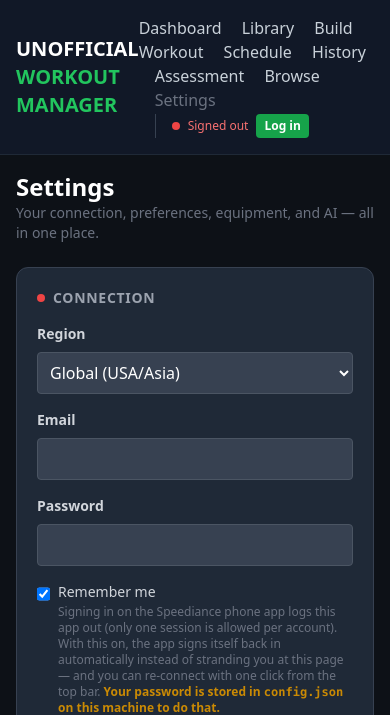
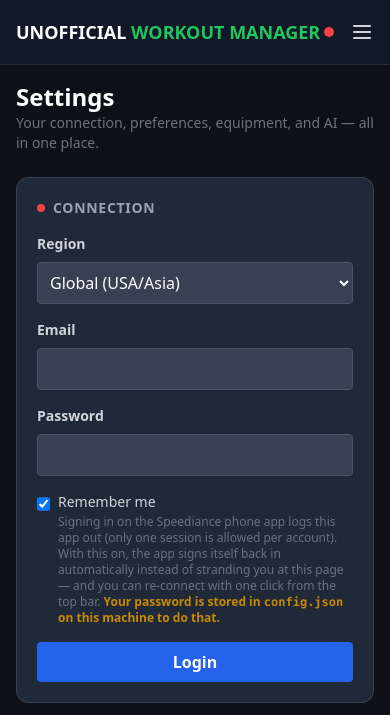
Before and after one commit to labatt/speediance-smartgym-workout-manager, a Flask app: page /settings in a window 390 px wide. Shown: the top 715 px of the page. Run offline with Flask 3, Linux system fonts and the light colour scheme; some libraries are stand-ins or nearby versions.

Commit message:
feat(ui): collapse top nav into a hamburger menu on mobile
Below the md breakpoint the eight nav links + session controls move into a
toggleable dropdown; a connection dot stays visible in the bar. Links are looped
from one nav_links list. Vanilla JS toggle with aria-expanded and icon swap.

Co-Authored-By: Claude Opus 4.8 <noreply@anthropic.com>
Claude-Session: https://claude.ai/code/session_01RFiY9W6dmzZKAd2y4Ku4Ct

```diff
--- a/templates/layout.html
+++ b/templates/layout.html
@@ -9,43 +9,72 @@
     {% block head %}{% endblock %}
 </head>
 <body class="min-h-screen flex flex-col">
+    {% set nav_links = [
+        ('/', 'Dashboard'), ('/library', 'Library'), ('/create', 'Build Workout'),
+        ('/schedule', 'Schedule'), ('/history', 'History'), ('/assessment', 'Assessment'),
+        ('/browse', 'Browse')
+    ] %}
+    {# Session state (dot + email + login/logout). Speediance permits one live session
+       per account, so signing in on the phone app silently kills this one — without this
+       indicator the app just appears to break. Rendered in the desktop bar and, compactly,
+       inside the mobile menu. #}
     <nav class="bg-gray-900 border-b border-gray-800 p-4">
         <div class="container mx-auto flex justify-between items-center">
-            <a href="/" class="text-xl font-bold text-white">UNOFFICIAL <span class="text-green-500">WORKOUT MANAGER</span></a>
-            <div class="space-x-4">
-                <a href="/" class="hover:text-white">Dashboard</a>
-                <a href="/library" class="hover:text-white">Library</a>
-                <a href="/create" class="hover:text-white">Build Workout</a>
-                <a href="/schedule" class="hover:text-white">Schedule</a>
-                <a href="/history" class="hover:text-white">History</a>
-                <a href="/assessment" class="hover:text-white">Assessment</a>
-                <a href="/browse" class="hover:text-white">Browse</a>
+            <a href="/" class="text-lg sm:text-xl font-bold text-white">UNOFFICIAL <span class="text-green-500">WORKOUT MANAGER</span></a>
+
+            <!-- Desktop nav (md and up) -->
+            <div class="hidden md:flex items-center space-x-4">
+                {% for href, label in nav_links %}
+                <a href="{{ href }}" class="hover:text-white">{{ label }}</a>
+                {% endfor %}
                 <a href="/settings" class="text-gray-500 hover:text-white">Settings</a>
-
-                {# Session state, always visible. Speediance permits one live session per
-                   account, so signing in on the phone app silently kills this one — without
-                   this the app just appears to break. #}
                 <span class="inline-flex items-center gap-2 pl-4 ml-2 border-l border-gray-700">
                     {% if auth_state.logged_in %}
                         <span class="w-2 h-2 rounded-full bg-green-500" title="Connected"></span>
-                        <span class="text-xs text-gray-400" title="{{ auth_state.email }}">
-                            {{ auth_state.email.split('@')[0] if auth_state.email else 'Connected' }}
-                        </span>
+                        <span class="text-xs text-gray-400" title="{{ auth_state.email }}">{{ auth_state.email.split('@')[0] if auth_state.email else 'Connected' }}</span>
                         <a href="/logout" class="text-xs px-2 py-1 rounded bg-gray-800 border border-gray-700 text-gray-300 hover:bg-gray-700 hover:text-white transition">Log out</a>
                     {% else %}
                         <span class="w-2 h-2 rounded-full bg-red-500" title="Signed out"></span>
                         <span class="text-xs text-red-400">Signed out</span>
                         {% if auth_state.can_quick_login %}
-                            <form method="POST" action="/auth/relogin" class="inline">
-                                <button type="submit"
-                                        class="text-xs px-2 py-1 rounded bg-green-600 hover:bg-green-700 text-white font-bold transition"
-                                        title="Sign back in as {{ auth_state.email }}">Log in</button>
-                            </form>
+                            <form method="POST" action="/auth/relogin" class="inline"><button type="submit" class="text-xs px-2 py-1 rounded bg-green-600 hover:bg-green-700 text-white font-bold transition" title="Sign back in as {{ auth_state.email }}">Log in</button></form>
                         {% else %}
                             <a href="/settings" class="text-xs px-2 py-1 rounded bg-green-600 hover:bg-green-700 text-white font-bold transition">Log in</a>
                         {% endif %}
                     {% endif %}
                 </span>
+            </div>
+
+            <!-- Mobile: connection dot (always visible) + hamburger -->
+            <div class="flex items-center gap-3 md:hidden">
+                <span class="w-2.5 h-2.5 rounded-full {{ 'bg-green-500' if auth_state.logged_in else 'bg-red-500' }}" title="{{ 'Connected' if auth_state.logged_in else 'Signed out' }}"></span>
+                <button id="navToggle" type="button" aria-label="Toggle navigation menu" aria-expanded="false" aria-controls="mobileMenu" class="text-gray-300 hover:text-white p-1 -mr-1">
+                    <svg id="navIconOpen" class="h-6 w-6" fill="none" viewBox="0 0 24 24" stroke="currentColor"><path stroke-linecap="round" stroke-linejoin="round" stroke-width="2" d="M4 6h16M4 12h16M4 18h16"/></svg>
+                    <svg id="navIconClose" class="h-6 w-6 hidden" fill="none" viewBox="0 0 24 24" stroke="currentColor"><path stroke-linecap="round" stroke-linejoin="round" stroke-width="2" d="M6 18L18 6M6 6l12 12"/></svg>
+                </button>
+            </div>
+        </div>
+
+        <!-- Mobile dropdown menu -->
+        <div id="mobileMenu" class="hidden md:hidden mt-3 pt-3 border-t border-gray-800">
+            {% for href, label in nav_links %}
+            <a href="{{ href }}" class="block py-2 px-2 rounded hover:bg-gray-800 hover:text-white">{{ label }}</a>
+            {% endfor %}
+            <a href="/settings" class="block py-2 px-2 rounded text-gray-400 hover:bg-gray-800 hover:text-white">Settings</a>
+            <div class="mt-2 pt-3 border-t border-gray-800 flex items-center gap-2 px-2">
+                {% if auth_state.logged_in %}
+                    <span class="w-2 h-2 rounded-full bg-green-500"></span>
+                    <span class="text-xs text-gray-400 flex-grow truncate" title="{{ auth_state.email }}">{{ auth_state.email.split('@')[0] if auth_state.email else 'Connected' }}</span>
+                    <a href="/logout" class="text-xs px-3 py-1.5 rounded bg-gray-800 border border-gray-700 text-gray-300 hover:bg-gray-700 hover:text-white transition">Log out</a>
+                {% else %}
+                    <span class="w-2 h-2 rounded-full bg-red-500"></span>
+                    <span class="text-xs text-red-400 flex-grow">Signed out</span>
+                    {% if auth_state.can_quick_login %}
+                        <form method="POST" action="/auth/relogin" class="inline"><button type="submit" class="text-xs px-3 py-1.5 rounded bg-green-600 hover:bg-green-700 text-white font-bold transition" title="Sign back in as {{ auth_state.email }}">Log in</button></form>
+                    {% else %}
+                        <a href="/settings" class="text-xs px-3 py-1.5 rounded bg-green-600 hover:bg-green-700 text-white font-bold transition">Log in</a>
+                    {% endif %}
+                {% endif %}
             </div>
         </div>
     </nav>
@@ -113,6 +142,22 @@
             modal.classList.add('hidden');
             modal.classList.remove('flex');
         }
+
+        // Mobile hamburger menu toggle
+        (function () {
+            var btn = document.getElementById('navToggle');
+            var menu = document.getElementById('mobileMenu');
+            var iconOpen = document.getElementById('navIconOpen');
+            var iconClose = document.getElementById('navIconClose');
+            if (!btn || !menu) return;
+            btn.addEventListener('click', function () {
+                var nowHidden = menu.classList.toggle('hidden');
+                var open = !nowHidden;
+                btn.setAttribute('aria-expanded', open ? 'true' : 'false');
+                iconOpen.classList.toggle('hidden', open);
+                iconClose.classList.toggle('hidden', !open);
+            });
+        })();
     </script>
 </body>
 </html>
```
Also changed, not shown: data/roadmap.json (+8 -0 lines).
